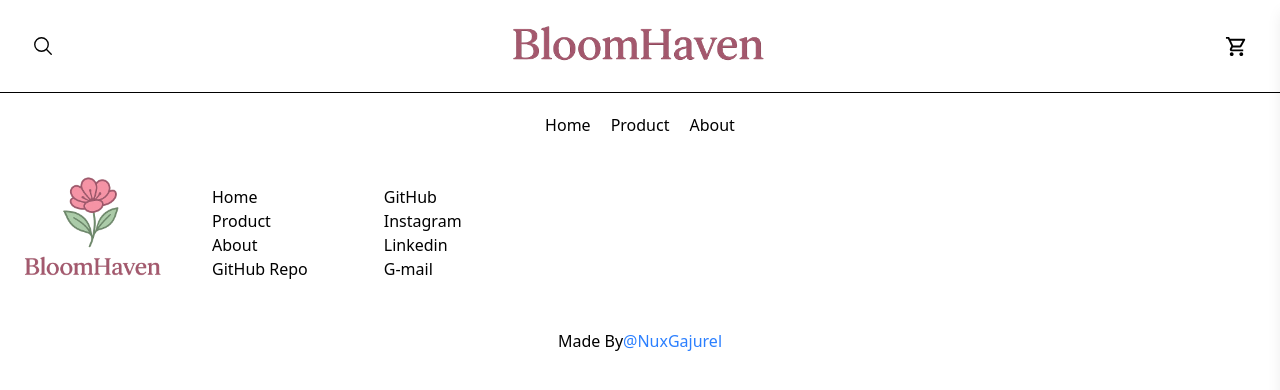
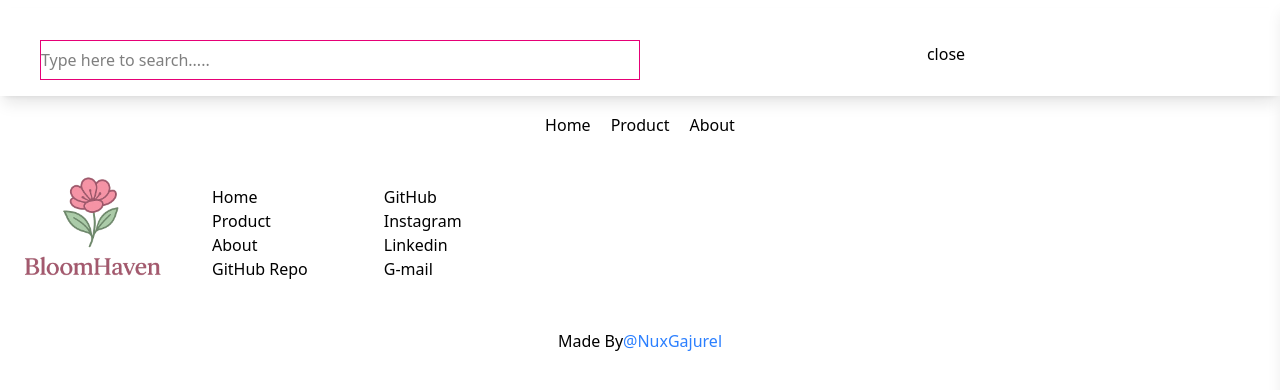
Before and after one commit to NuxGajurel/BloomHaven-e-commerce-, a React (Vite) app: page / in a window 1280 px wide. Both pictures are taken after a click on the icon 43 px from the left and 46 px from the top of the page. Shown: the top 390 px of the page. Built offline with nearby package versions, Linux system fonts and the light colour scheme.

Commit message:
Add : search bar

```diff
--- a/src/components/Navbar.jsx
+++ b/src/components/Navbar.jsx
@@ -1,67 +1,90 @@
-import React, { useState } from 'react'
-import { Link } from 'react-router-dom'
+import React, { useState } from "react";
+import { Link } from "react-router-dom";
 import { MdOutlineShoppingCart } from "react-icons/md";
 import { IoSearchOutline } from "react-icons/io5";
-import Logo from '../../public/Img/logo.png'
+import Logo from "../../public/Img/logo.png";
 import { RxCross1 } from "react-icons/rx";
 const Navbar = () => {
-
-  const[openAdd , setOpenAdd]=useState(false)
+  const [openAdd, setOpenAdd] = useState(false);
+  const[openSearchBar , setOpenSearchBar]=useState(false);
 
   return (
     <div>
+      <nav className="flex items-center justify-between px-8 py-4 bg-white">
+        {/* search bar */}
+        <div>
+          <h4>
+            <IoSearchOutline size={22} onClick={()=> setOpenSearchBar(!openSearchBar)}/>
+          </h4>
+<div className={`${openSearchBar ? "block" : "hidden"} pb-5 fixed top-2 right-0 w-full bg-white shadow-lg transform transition-transform duration-200 z-20 flex justify-center h-22`}>
 
-        <nav className="flex items-center justify-between px-8 py-4 bg-white">
+ <div className="grid grid-cols-2 space-x-0 mt-5">
 
-  <div>
- <h4><IoSearchOutline size={22}/></h4>
+<input type="search" className="lg:flex lg:justify-center lg:w-150 border border-pink-600 hover:border-pink-600 lg:h-10 h-8 mt-3 sm:w-58 flex justify-center items-center ml-3 w-55" placeholder="Type here to search....."/>
+<button onClick={()=> setOpenSearchBar(false)} size={27} className="">  close</button>
  </div>
 
- <div className=''>
-    <div className="flex gap-8 text-gray-700 ">
-    <Link to="/home" className="text-2xl font-bold text-pink-600">
-    <img src={Logo} alt="" className='h-12 lg:h-15'/>
-    </Link>
- </div>
 </div>
 
-<div className="relative">
-  <MdOutlineShoppingCart size={23} onClick={()=> setOpenAdd(!openAdd)}/>
+
 
         </div>
 
 
 
 
-</nav>
-<hr className='bg-white shadow-md'/>
-
-<div className='flex justify-center space-x-5 mt-5'>
-  <Link to="/home" className="hover:text-pink-600 transition-colors text-black">Home</Link>
-    <Link to="/product" className="hover:text-pink-600 transition-colors">Product</Link>
-    <Link to="/about" className="hover:text-pink-600 transition-colors">About</Link>
+        <div className="">
+          <div className="flex gap-8 text-gray-700 ">
+            <Link to="/home" className="text-2xl font-bold text-pink-600">
+              <img src={Logo} alt="" className="h-12 lg:h-15" />
+            </Link>
+          </div>
         </div>
 
+        <div className="relative">
+          <MdOutlineShoppingCart
+            size={23}
+            onClick={() => setOpenAdd(!openAdd)}
+          />
+        </div>
+      </nav>
+      <hr className="bg-white shadow-md" />
 
-<div className={`fixed top-0 right-0 h-full w-80 bg-white shadow-lg transform transition-transform duration-200 z-20 ${openAdd ? "translate-xl":"translate-x-full"}`}>
+      <div className="flex justify-center space-x-5 mt-5">
+        <Link
+          to="/home"
+          className="hover:text-pink-600 transition-colors text-black"
+        >
+          Home
+        </Link>
+        <Link to="/product" className="hover:text-pink-600 transition-colors">
+          Product
+        </Link>
+        <Link to="/about" className="hover:text-pink-600 transition-colors">
+          About
+        </Link>
+      </div>
 
-<div className='p-5 flex justify-between items-center border-b'>
+      {/* Add to card  */}
+
+      <div
+        className={`fixed top-0 right-0 h-full w-80 bg-white shadow-lg transform transition-transform duration-200 z-20 ${
+          openAdd ? "translate-xl" : "translate-x-full"
+        }`}
+      >
+        <div className="p-5 flex justify-between items-center border-b">
           <h2>Your Card</h2>
 
-  <button onClick={()=> setOpenAdd(false)} className='text-gray'>
-
+          <button onClick={() => setOpenAdd(false)} className="text-gray">
             <RxCross1 />
           </button>
-
         </div>
-<div className='flex justify-center items-center h-130'>
+        <div className="flex justify-center items-center h-130">
           <p>Your cart is empty</p>
         </div>
-
       </div>
     </div>
-  )
-}
+  );
+};
 
-
-export default Navbar
+export default Navbar;
```
Lines whose indentation alone changed are shown as unchanged.
